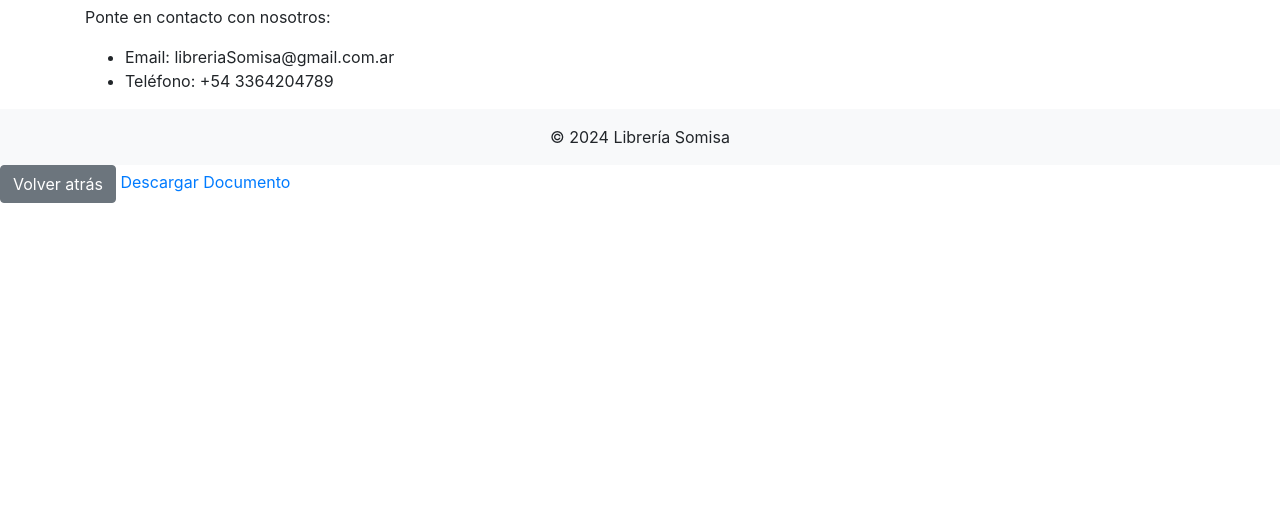
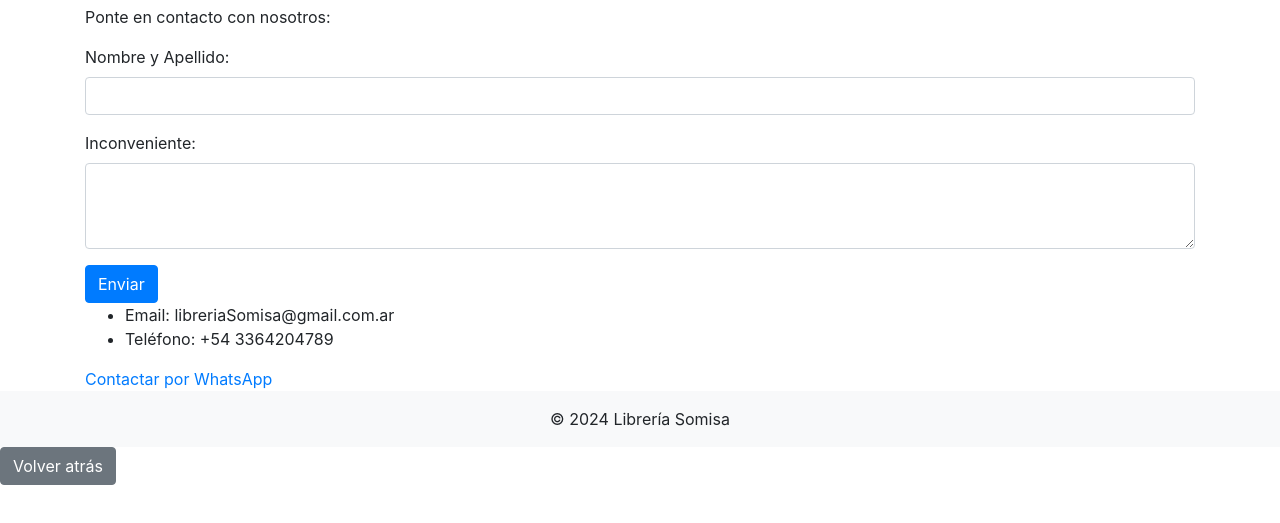
Before and after one commit to Pedruli/pagina-web-practica, a plain HTML site: page contacto.html in a window 1280 px wide. Shown: the part 107-630 px from the top of the page. Drawn offline with nearby package versions, Linux system fonts and the light colour scheme.

```diff
--- a/contacto.html
+++ b/contacto.html
@@ -33,10 +33,22 @@
   <div class="container">
     <h1>Contacto</h1>
     <p>Ponte en contacto con nosotros:</p>
+    <form action="mailto:libreriaSomisa@gmail.com.ar" method="post" enctype="text/plain">
+      <div class="form-group">
+        <label for="nombre">Nombre y Apellido:</label>
+        <input type="text" class="form-control" id="nombre" name="nombre">
+      </div>
+      <div class="form-group">
+        <label for="inconveniente">Inconveniente:</label>
+        <textarea class="form-control" id="inconveniente" name="inconveniente" rows="3"></textarea>
+      </div>
+      <button type="submit" class="btn btn-primary">Enviar</button>
+    </form>
     <ul>
       <li>Email: libreriaSomisa@gmail.com.ar</li>
       <li>Teléfono: +54 3364204789</li>
     </ul>
+    <a href="https://api.whatsapp.com/send?phone=5493364204789" target="_blank">Contactar por WhatsApp</a>
   </div>
 
   <footer class="bg-light text-center text-lg-start">
@@ -50,6 +62,5 @@
   <script src="https://code.jquery.com/jquery-3.5.1.slim.min.js"></script>
   <script src="https://cdn.jsdelivr.net/npm/@popperjs/core@2.5.4/dist/umd/popper.min.js"></script>
   <script src="https://stackpath.bootstrapcdn.com/bootstrap/4.5.2/js/bootstrap.min.js"></script>
-  <a href="JAJA.jpg" download>Descargar Documento</a>
 </body>
 </html>
```
